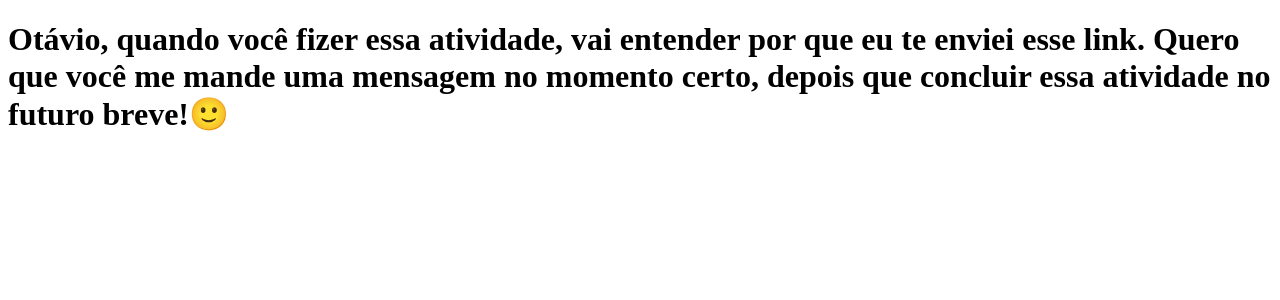
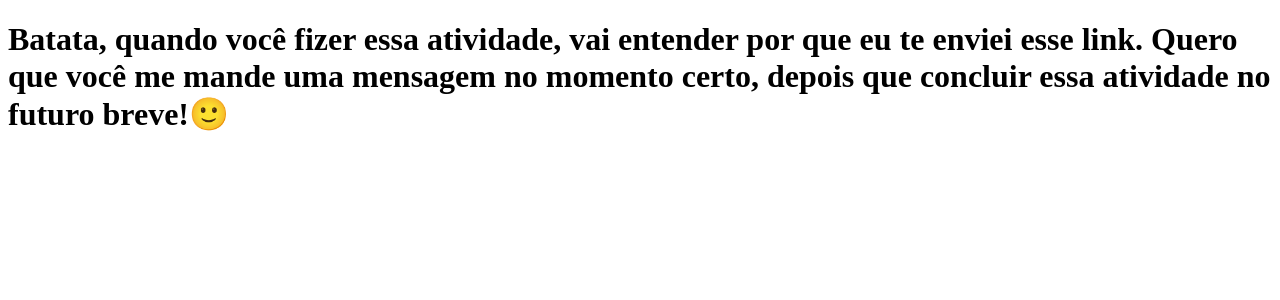
Before and after one commit to fabriziobijotti/tabnews, a Next.js app: page / in a window 1280 px wide. Shown: the top 300 px of the page. Built offline with nearby package versions, Linux system fonts and the light colour scheme.

Commit message:
update txt

```diff
--- a/pages/index.js
+++ b/pages/index.js
@@ -2,7 +2,7 @@ function Home() {
   return (
     <h1>
       {" "}
-      Otávio, quando você fizer essa atividade, vai entender por que eu te
+      Batata, quando você fizer essa atividade, vai entender por que eu te
       enviei esse link. Quero que você me mande uma mensagem no momento certo,
       depois que concluir essa atividade no futuro breve!🙂
     </h1>
```
